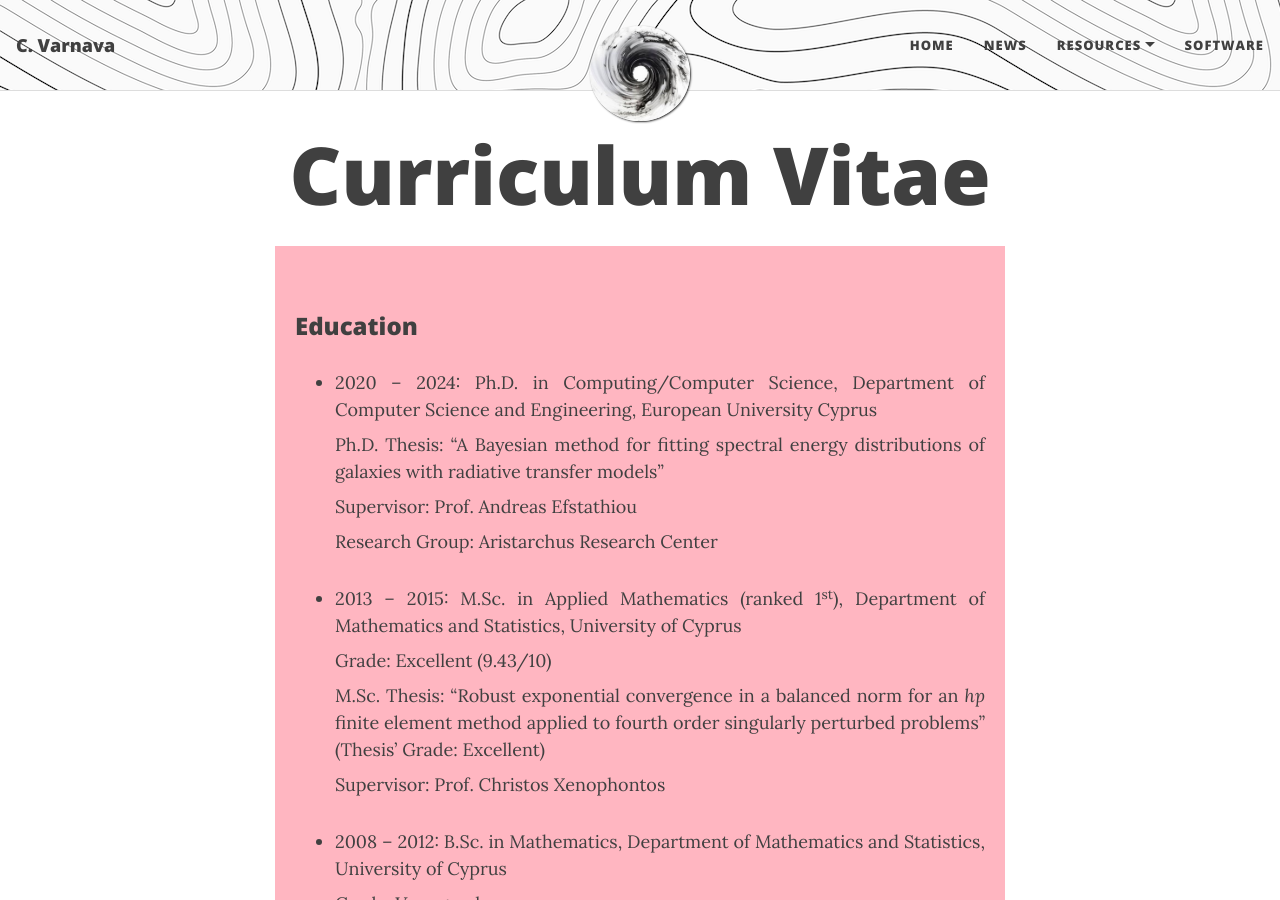
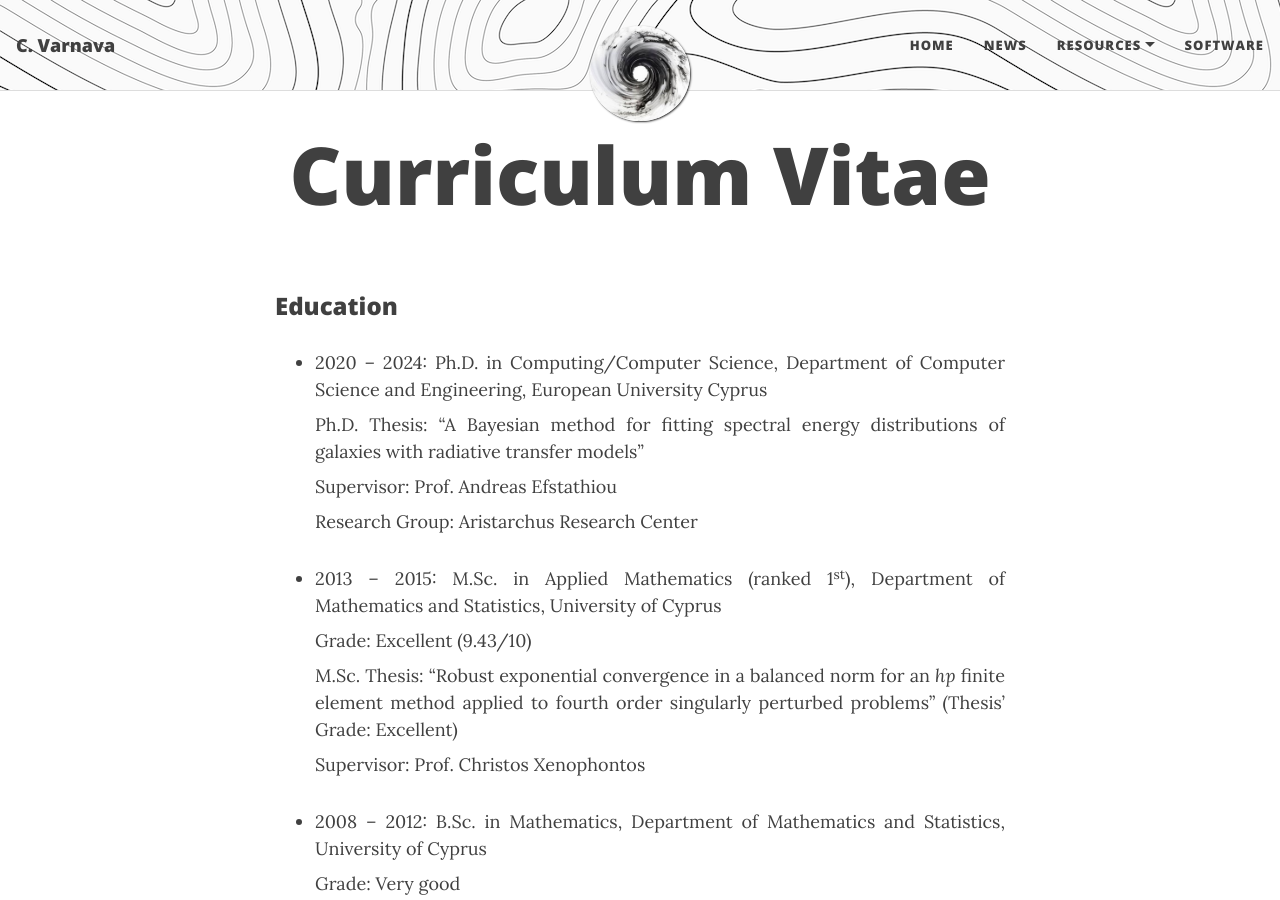
Before and after one commit to ch-var/ch-var.github.io, a Jekyll site: the page built from cv.html, in a window 1280 px wide and 900 px high. Built offline with Jekyll 4.4.1, drawn with Linux system fonts in a browser that asks for light colours; formulas are drawn with MathJax 3.

Commit message:
Update cv.html

```diff
--- a/cv.html
+++ b/cv.html
@@ -3,7 +3,6 @@ layout: page
 title: Curriculum Vitae
 mathjax: true
 ---
-<div style="background-color: lightpink; padding: 20px;">
 <br>
 <h3>Education</h3>
 <p>
@@ -28,7 +27,6 @@ Supervisor: Prof. Christos Xenophontos</li>
 <h5></h5>
 Grade: Very good</li>
 </ul>
-</div>
 <br>
 <h3>Professional Experience</h3>
 <p>
```
